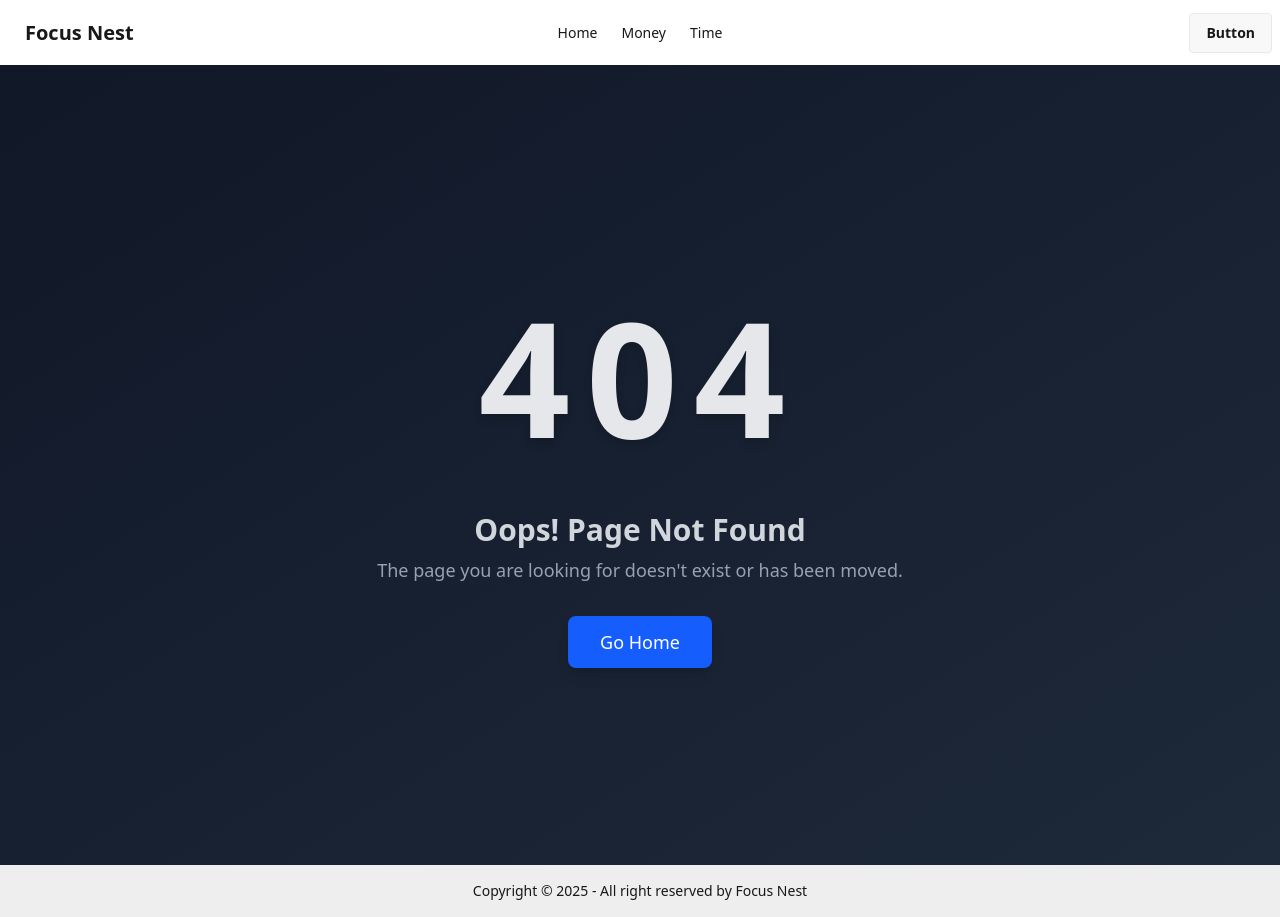
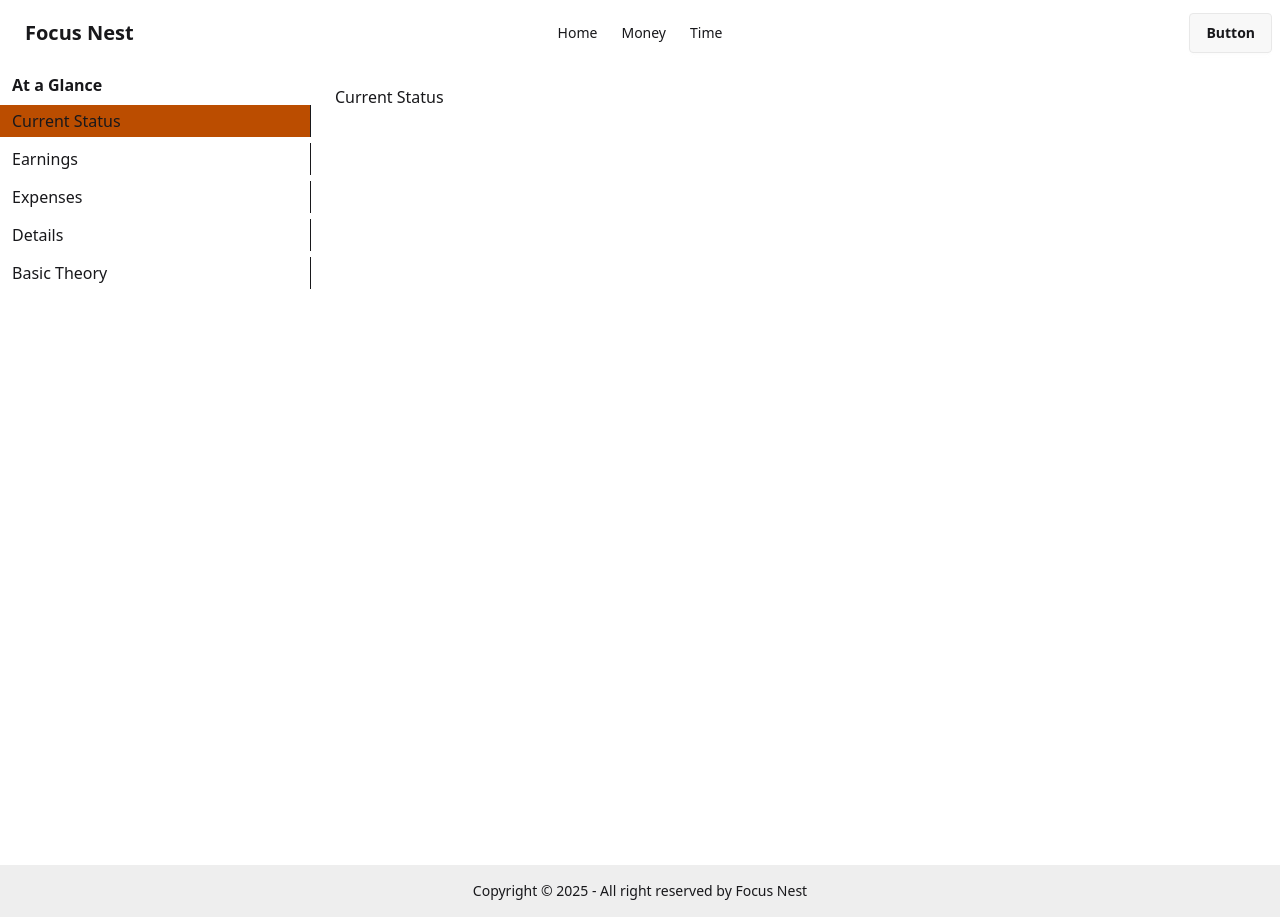
Before and after one commit to dhananjoycd/focus_nest, a React (Vite) app: page /money_track/status in a window 1280 px wide. Before the commit this address had no page. Built offline with nearby package versions, Linux system fonts and the light colour scheme.

Commit message:
make a basic setup for mney track

```diff
--- a/src/components/Router/Router.jsx
+++ b/src/components/Router/Router.jsx
@@ -3,23 +3,31 @@ import MainPage from "../pages/MainPage/MainPage";
 import HomePage from "../pages/HomePage/HomePage";
 import MoneyTrack from "../pages/MoneyTrack/MoneyTrack";
 import NotFound from "../pages/NotFound/NotFound";
+import sidebarLinks from "./moneyRoutes";
+
+// Dynamically generate children routes for MoneyTrack
+const moneyTrackChildren = sidebarLinks.map((item) => ({
+  path: item.url,
+  element: item.component,
+}));
 
 const Router = createBrowserRouter([
   {
     path: "/",
-    element: <MainPage></MainPage>,
+    element: <MainPage />,
     children: [
       {
         path: "/",
-        element: <HomePage></HomePage>,
+        element: <HomePage />,
       },
       {
         path: "/money_track",
         element: <MoneyTrack />,
+        children: moneyTrackChildren, // Dynamically generated children
       },
       {
         path: "*",
-        element: <NotFound></NotFound>,
+        element: <NotFound />,
       },
     ],
   },
--- /dev/null
+++ b/src/components/Router/moneyRoutes.jsx
@@ -0,0 +1,36 @@
+import BasicInfo from "../pages/MoneyTrack/BasicInfo";
+import CurrentStatus from "../pages/MoneyTrack/CurrentStatus";
+import Details from "../pages/MoneyTrack/Details";
+import Earnings from "../pages/MoneyTrack/Earnings";
+import Expenses from "../pages/MoneyTrack/Expenses";
+
+const sidebarLinks = [
+  {
+    url: "status",
+    pathName: "Current Status ",
+    component: <CurrentStatus></CurrentStatus>,
+  },
+  {
+    url: "earnings",
+    pathName: "Earnings",
+    component: <Earnings></Earnings>,
+  },
+
+  {
+    url: "expenses",
+    pathName: "Expenses",
+    component: <Expenses></Expenses>,
+  },
+  {
+    url: "details",
+    pathName: "Details",
+    component: <Details></Details>,
+  },
+  {
+    url: "Learn",
+    pathName: "Basic Theory",
+    component: <BasicInfo></BasicInfo>,
+  },
+];
+
+export default sidebarLinks;
--- /dev/null
+++ b/src/components/pages/MoneyTrack/BasicInfo.jsx
@@ -0,0 +1,5 @@
+const BasicInfo = () => {
+  return <div>All theory for money saving</div>;
+};
+
+export default BasicInfo;
--- /dev/null
+++ b/src/components/pages/MoneyTrack/CurrentStatus.jsx
@@ -0,0 +1,5 @@
+const CurrentStatus = () => {
+  return <div>Current Status</div>;
+};
+
+export default CurrentStatus;
--- /dev/null
+++ b/src/components/pages/MoneyTrack/Details.jsx
@@ -0,0 +1,5 @@
+const Details = () => {
+  return <div>Gpraphical</div>;
+};
+
+export default Details;
--- /dev/null
+++ b/src/components/pages/MoneyTrack/Earnings.jsx
@@ -0,0 +1,5 @@
+const Earnings = () => {
+  return <div>e</div>;
+};
+
+export default Earnings;
--- /dev/null
+++ b/src/components/pages/MoneyTrack/Expenses.jsx
@@ -0,0 +1,5 @@
+const Expenses = () => {
+  return <div>Expenses</div>;
+};
+
+export default Expenses;
--- /dev/null
+++ b/src/components/pages/MoneyTrack/LeftSideBar.jsx
@@ -0,0 +1,28 @@
+import { NavLink } from "react-router-dom";
+import { useState } from "react";
+import sidebarLinks from "../../Router/moneyRoutes";
+
+const LeftSideBar = () => {
+  const [activeLink, setActiveLink] = useState("status");
+
+  return (
+    <nav className="w-full">
+      <h3 className="px-3 py-2 font-bold">At a Glance</h3>
+      <ul className="flex flex-col gap-1.5">
+        {sidebarLinks.map((l) => (
+          <li
+            key={l.url}
+            onClick={() => setActiveLink(l.url)}
+            className={`px-3 py-1 border-r ${
+              activeLink === l.url ? "bg-amber-700" : " hover:bg-gray-500"
+            }`}
+          >
+            <NavLink to={l.url}>{l.pathName}</NavLink>
+          </li>
+        ))}
+      </ul>
+    </nav>
+  );
+};
+
+export default LeftSideBar;
--- a/src/components/pages/MoneyTrack/MoneyTrack.jsx
+++ b/src/components/pages/MoneyTrack/MoneyTrack.jsx
@@ -1,9 +1,30 @@
+import { Outlet, useLocation, useNavigate } from "react-router-dom";
 import PageTransition from "../../../Providers/AnimationProvider/PageTransition";
+import LeftSideBar from "./LeftSideBar";
+import { useEffect } from "react";
+import sidebarLinks from "../../Router/moneyRoutes";
 
 const MoneyTrack = () => {
+  /* ekhane 9-16 line holo by default ekta page dekhanor jonno */
+  const navigate = useNavigate();
+  const location = useLocation();
+
+  useEffect(() => {
+    if (location.pathname === "/money_track") {
+      navigate(sidebarLinks[0].url);
+    }
+  }, [location, navigate]);
+
   return (
     <PageTransition>
-      Money is honey, never be unware to save money
+      <div className="grid md:grid-cols-12 gap-3">
+        <aside className="left col-span-3">
+          <LeftSideBar></LeftSideBar>
+        </aside>
+        <section className="col-span-9 ms-3 mt-5">
+          <Outlet></Outlet>
+        </section>
+      </div>
     </PageTransition>
   );
 };
```
